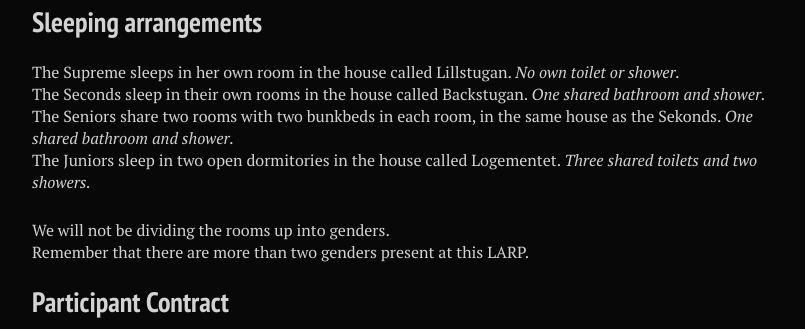
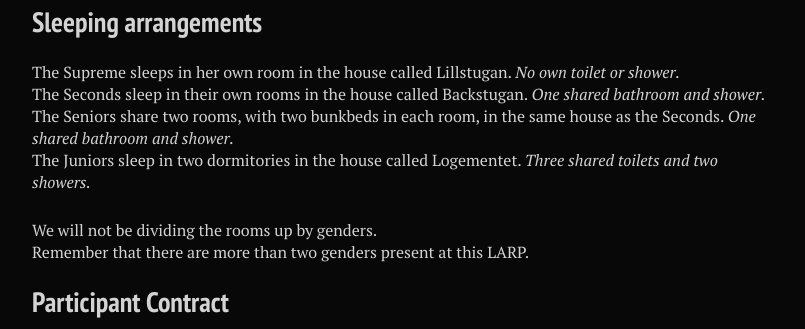
Before and after one commit to stanislavb/en.coven.nu, a Jekyll site: the page built from practical/index.md, in a window 1280 px wide and 900 px high, scrolled down 2127 px. Shown: the part 155-484 px from the top of the window, without its empty margins (288-1093 px from the left). Built offline with Jekyll 4.4.1, drawn with Linux system fonts in a browser that asks for light colours; nearby versions of some CDN libraries.

Commit message:
Update index.md

```diff
--- a/practical/index.md
+++ b/practical/index.md
@@ -82,10 +82,10 @@ The workshop will include:
 
 The Supreme sleeps in her own room in the house called Lillstugan. *No own toilet or shower.*
 The Seconds sleep in their own rooms in the house called Backstugan. *One shared bathroom and shower.*
-The Seniors share two rooms with two bunkbeds in each room, in the same house as the Sekonds. *One shared bathroom and shower.*
-The Juniors sleep in two open dormitories in the house called Logementet. *Three shared toilets and two showers.*
+The Seniors share two rooms, with two bunkbeds in each room, in the same house as the Seconds. *One shared bathroom and shower.*
+The Juniors sleep in two dormitories in the house called Logementet. *Three shared toilets and two showers.*
 
-We will not be dividing the rooms up into genders.
+We will not be dividing the rooms up by genders.
 Remember that there are more than two genders present at this LARP.
 
 ## Participant Contract
```
